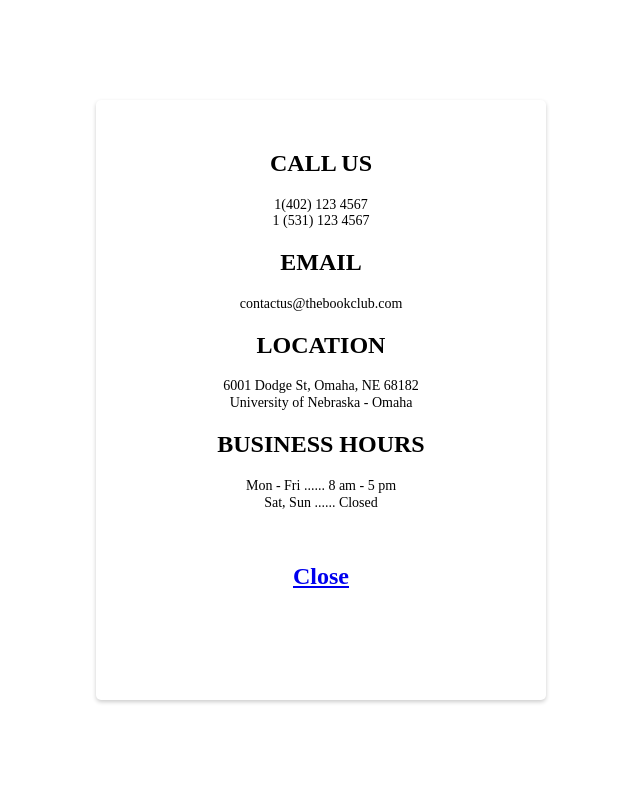
After one commit to cjuanito797/TheBookClub, a Django app: page /contactus in a window 1280 px wide. The commit adds this page. Shown: the whole page, without its empty margins (362-1002 px from the left). Run offline with Django 4.2, Linux system fonts and the light colour scheme.

Commit message:
Contact Us page
Contact Us page

```diff
--- a/accounts/templates/accounts/base.html
+++ b/accounts/templates/accounts/base.html
@@ -46,6 +46,7 @@
                                 <a class="nav-link" href="{% url 'accounts:logout' %}">Sign Out</a>
                             </li>
                             {% comment %} <a href="#" class="btn btn-primary text-light mx-3 rounded-pill px-4">Contact Us</a> {% endcomment %}
+                            <a  class="btn btn-primary text-light mx-3 rounded-pill px-4" href="{% url 'library:contactus' %}">Contact Us</a>
                         </ul>
                     </div>
                 </div>
--- /dev/null
+++ b/library/templates/contactus.html
@@ -0,0 +1,96 @@
+<div class="modal-container"
+     id="modal_container">
+    <div class="modal">
+        <h2>CALL US</h2>
+        <p>1(402) 123 4567 <br> 1 (531) 123 4567</p>
+        <h2>EMAIL</h2>
+        <p>contactus@thebookclub.com</p>
+        <h2>LOCATION</h2>
+        <p>6001 Dodge St, Omaha, NE 68182<br> </p>
+        <p>University of Nebraska - Omaha<br> </p>
+        <h2>BUSINESS HOURS</h2>
+        <p>Mon - Fri ...... 8 am - 5 pm <br> </p>
+        <p>Sat, Sun ...... Closed<br> <br><br></p>
+
+        <a  class="btn btn-primary text-light mx-3 rounded-pill px-4" href="{% url 'library:home' %}"><h2>Close</h2></a>
+    </div>
+</div>
+<!DOCTYPE html>
+<html lang="en">
+<head>
+    <meta charset="UTF-8">
+    <meta http-equiv="X-UA-Compatible" content="IE=edge">
+    <meta name="viewport" content="width=device-width, initial-scale=1.0">
+    <title>Document</title>
+
+
+</head>
+
+</html>
+
+<style>
+    @import url('https://fonts.googleapis.com/css?family=Poppins&display=swap');
+* {
+    box-sizing: border-box;
+}
+
+ /* button {
+    background-color: #47a386;
+    border: 0;
+    border-radius: 5px;
+    box-shadow: 0 2px 4px rgba(0,0,0,0.2);
+    font-size: 14px;
+    color: #fff;
+    padding: 10px 25px;
+    /* margin-bottom: -50%; */
+}  */
+
+.modal-container{
+    display: flex;
+    align-items: center;
+    justify-content: center;
+    position:fixed;
+    opacity: 0;
+    pointer-events: none;
+    top: 0%;
+    left: 20%;
+    width: 100vh;
+    height: 100vh;
+    transition: opacity 0.3s ease;
+}
+.modal-container.show {
+    opacity: 1;
+    pointer-events: auto;
+}
+.modal {
+    background-color: #fff;
+    border-radius: 5px;
+    box-shadow: 0 2px 4px rgba(0,0,0,0.2);
+    padding: 30px 50px;
+    width: 450px;
+    height: 600px;
+    margin-left: 450px;
+    margin-top: 100px;
+    max-width: 100%;
+    text-align: center;
+}
+.modal h1 {
+    margin: 0;
+    background-color: aqua;
+}
+.modal p {
+    font-size: 14px;
+    margin: 0.7;
+    text-align: center;
+}
+.modal close{
+    margin-bottom: 100px;
+    margin-top: 200px;
+}
+.modal a{
+    background-color: rgb(229, 236, 236);
+    font-size: medium;
+    margin-bottom: 100px;
+    margin-top: 200px;
+}
+</style>
--- a/library/templates/home.html
+++ b/library/templates/home.html
@@ -52,6 +52,7 @@
                                     <a class="nav-link" href="{% url 'accounts:user_login' %}">Login</a>
                                 </li>
                                 {% comment %} <a href="#" class="btn btn-primary text-light mx-3 rounded-pill px-4">Contact Us</a> {% endcomment %}
+                                <a  class="btn btn-primary text-light mx-3 rounded-pill px-4" href="{% url 'library:contactus' %}">Contact Us</a>
                             </ul>
                         </div>
                     </div>
--- a/library/urls.py
+++ b/library/urls.py
@@ -3,12 +3,13 @@ from django.urls import path, re_path
 
 from . import views
 
-app_name = 'library'
+app_name = "library"
 
 urlpatterns = [
-    path('', views.home, name='home'),
-    path('books/', views.book_list, name='book_list'),
-    path('books/<slug:genre_slug>/', views.book_list, name='books_list_by_genre'),
-    path('create/', views.BookCreateView.as_view(), name='create_book'),
-    path('authors/', views.author_list, name='author_list')
+    path("", views.home, name="home"),
+    path("books/", views.book_list, name="book_list"),
+    path("books/<slug:genre_slug>/", views.book_list, name="books_list_by_genre"),
+    path("create/", views.BookCreateView.as_view(), name="create_book"),
+    path("authors/", views.author_list, name="author_list"),
+    path("contactus", views.contactus, name="contactus"),
 ]
--- a/library/views.py
+++ b/library/views.py
@@ -8,70 +8,65 @@ from accounts.views import customerView
 
 # Create your views here.
 
+
 class BookCreateView(BSModalCreateView):
-    template_name = 'library/books/createBook.html'
+    template_name = "library/books/createBook.html"
     form_class = BookForm
-    success_message = 'Success: Book was created'
-    success_url = reverse_lazy('library:home')
-
+    success_message = "Success: Book was created"
+    success_url = reverse_lazy("library:home")
 
 
 def book_list(request, genre_slug=None):
     genre = None
-    genres = Genre.objects.all ( )
+    genres = Genre.objects.all()
     books = Book.objects.all()
 
     if genre_slug:
-        genre = get_object_or_404 (Genre, slug=genre_slug)
-        books = books.filter (genre=genre)
+        genre = get_object_or_404(Genre, slug=genre_slug)
+        books = books.filter(genre=genre)
 
-    return render (request,
-                   'library/books/list.html',
-                   {
-                       'genres': genres,
-                       'genre': genre,
-                       'books': books
-                   })
+    return render(
+        request,
+        "library/books/list.html",
+        {"genres": genres, "genre": genre, "books": books},
+    )
 
 
 def book_detail(request, id, slug):
-    book = get_object_or_404 (Book,
-                              id=id,
-                              slug=slug,
-                              available=True)
-    return render (request,
-                   'library/books/detail.html',
-                   {
-                       'book': book,
-
-                   })
+    book = get_object_or_404(Book, id=id, slug=slug, available=True)
+    return render(
+        request,
+        "library/books/detail.html",
+        {
+            "book": book,
+        },
+    )
 
 
 def author_detail(request, id, slug):
-    author = get_object_or_404 (Author,
-                                id=id,
-                                slug=slug)
-    return render (request,
-                   'library/author/authorDetail.html',
-                   {
-                       'author': author,
-                   })
+    author = get_object_or_404(Author, id=id, slug=slug)
+    return render(
+        request,
+        "library/author/authorDetail.html",
+        {
+            "author": author,
+        },
+    )
 
 
 def author_list(request):
-    authors = Author.objects.values('first_name', 'last_name').distinct()
+    authors = Author.objects.values("first_name", "last_name").distinct()
 
-
-    return render (request,
-                   'library/author/authorList.html',
-                   {
-                       'authors': authors
-                   })
+    return render(request, "library/author/authorList.html", {"authors": authors})
 
 
 def home(request):
 
     if request.user.is_authenticated:
-        return redirect(reverse ('accounts:customerView'))
+        return redirect(reverse("accounts:customerView"))
     else:
-        return render (request, 'home.html')
+        return render(request, "home.html")
+
+
+def contactus(request):
+    return render(request, "contactus.html")
```
Also changed, not shown: db.sqlite3.
